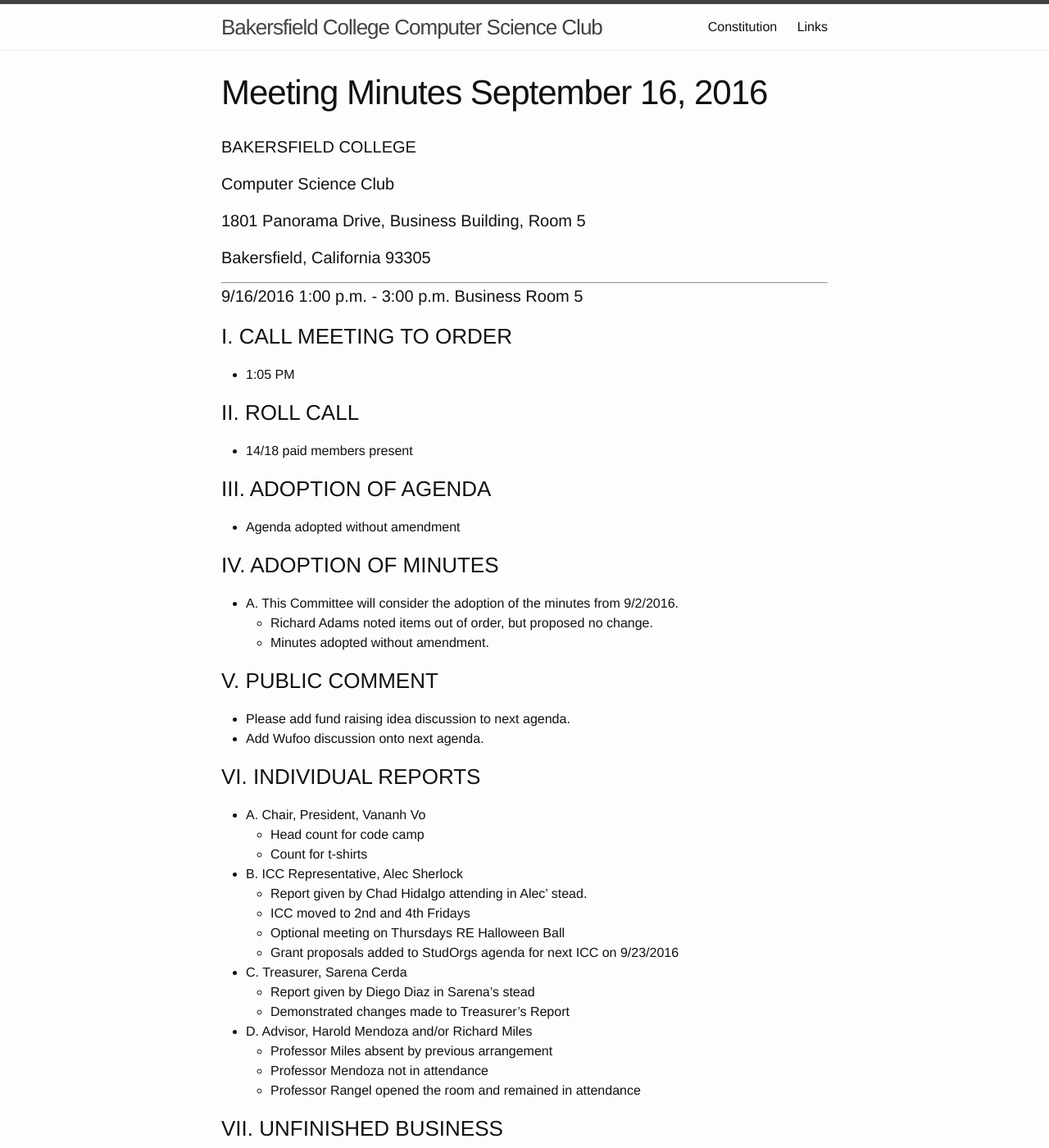
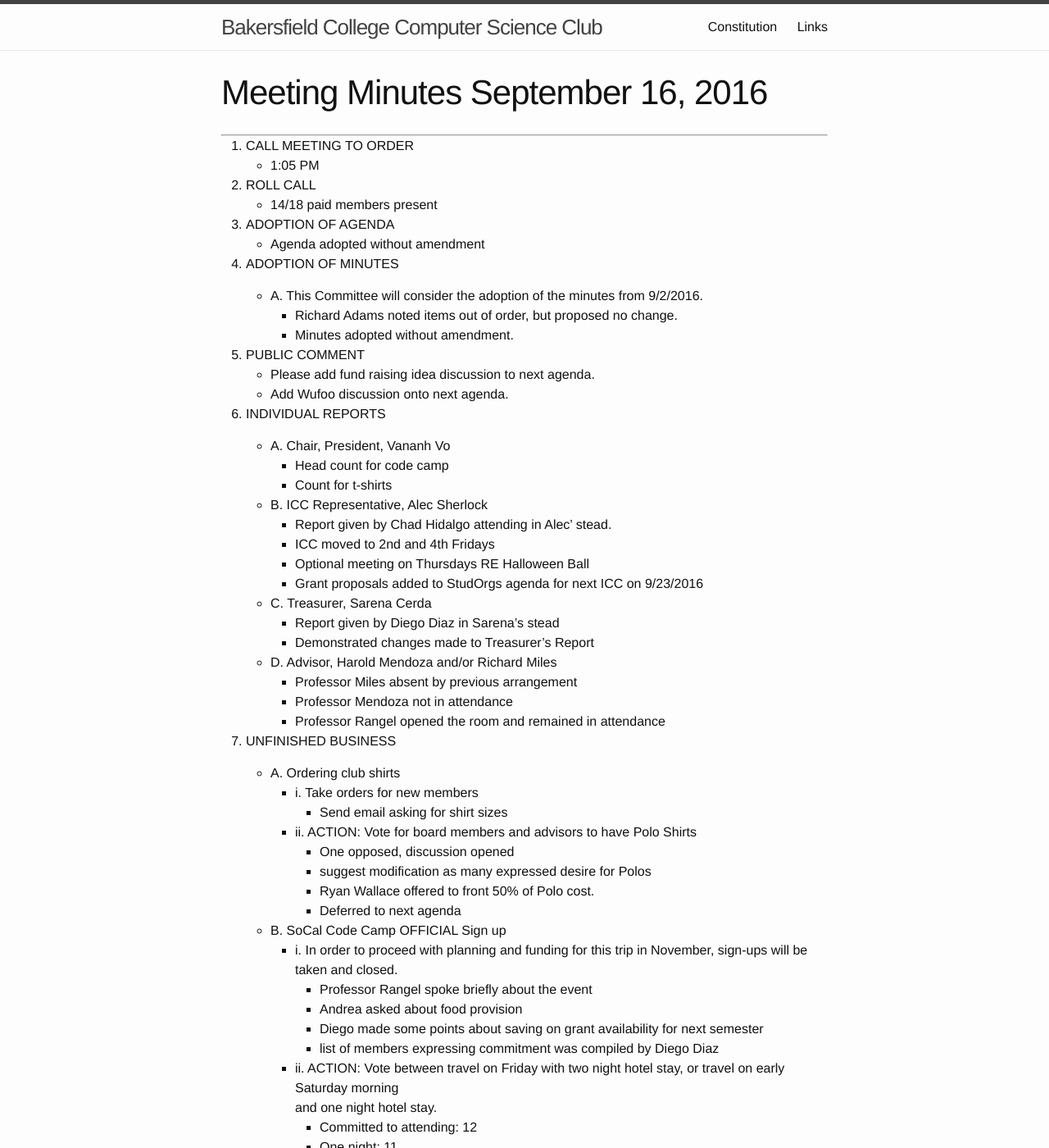
Before and after one commit to AICSC/aicsc.github.io, a Jekyll site: the page built from _posts/minutes/2016-09-16-minutes.markdown, in a window 1280 px wide and 1400 px high. Shown: the whole window at 82% size. Built offline with Jekyll 4.4.1, drawn with Linux system fonts in a browser that asks for light colours; some of the changed text lies outside the part shown.

Commit message:
Update 2016-09-16-minutes.markdown

```diff
--- a/_posts/minutes/2016-09-16-minutes.markdown
+++ b/_posts/minutes/2016-09-16-minutes.markdown
@@ -1,93 +1,86 @@
-#### BAKERSFIELD COLLEGE
 
-#### Computer Science Club
+---
 
-#### 1801 Panorama Drive, Business Building, Room 5
+1.	CALL MEETING TO ORDER
+    * 1:05 PM
 
-#### Bakersfield, California 93305
-___
+2.	ROLL CALL
+    * 14/18 paid members present
 
-#### 9/16/2016	1:00 p.m. - 3:00 p.m.	Business Room 5
+3.	ADOPTION OF AGENDA
+   * Agenda adopted without amendment
 
-### I.	CALL MEETING TO ORDER
-* 1:05 PM
+4.	ADOPTION OF MINUTES
 
-### II.	ROLL CALL
-* 14/18 paid members present
+    * A.	This Committee will consider the adoption of the minutes from 9/2/2016.
+        - Richard Adams noted items out of order, but proposed no change.
+        - Minutes adopted without amendment.
 
-### III.	ADOPTION OF AGENDA
-* Agenda adopted without amendment
+5.	PUBLIC COMMENT
+    * Please add fund raising idea discussion to next agenda.
+    * Add Wufoo discussion onto next agenda.
 
-### IV.	ADOPTION OF MINUTES
+6.	INDIVIDUAL REPORTS
 
-* A.	This Committee will consider the adoption of the minutes from 9/2/2016.
-    - Richard Adams noted items out of order, but proposed no change.
-    - Minutes adopted without amendment.
+    * A.	Chair, President, Vananh Vo
+        - Head count for code camp
+        - Count for t-shirts
 
-### V.	PUBLIC COMMENT
-* Please add fund raising idea discussion to next agenda.
-* Add Wufoo discussion onto next agenda.
+    * B.	ICC Representative, Alec Sherlock
+        - Report given by Chad Hidalgo attending in Alec’ stead.
+        - ICC moved to 2nd and 4th Fridays
+        - Optional meeting on Thursdays RE Halloween Ball
+        - Grant proposals added to StudOrgs agenda for next ICC on 9/23/2016
 
-### VI.	INDIVIDUAL REPORTS
+    * C.	Treasurer, Sarena Cerda
+        - Report given by Diego Diaz in Sarena’s stead
+        - Demonstrated changes made to Treasurer’s Report
 
-* A.	Chair, President, Vananh Vo
-    - Head count for code camp
-    - Count for t-shirts
+    * D.	Advisor, Harold Mendoza and/or Richard Miles
+        - Professor Miles absent by previous arrangement
+        - Professor Mendoza not in attendance
+        - Professor Rangel opened the room and remained in attendance
 
-* B.	ICC Representative, Alec Sherlock
-    - Report given by Chad Hidalgo attending in Alec’ stead.
-    - ICC moved to 2nd and 4th Fridays
-    - Optional meeting on Thursdays RE Halloween Ball
-    - Grant proposals added to StudOrgs agenda for next ICC on 9/23/2016
+7.	UNFINISHED BUSINESS
 
-* C.	Treasurer, Sarena Cerda
-    - Report given by Diego Diaz in Sarena’s stead
-    - Demonstrated changes made to Treasurer’s Report
+    * A.	Ordering club shirts
+        - i.	Take orders for new members
+            - Send email asking for shirt sizes
+        - ii.	ACTION: Vote for board members and advisors to have Polo Shirts
+            - One opposed, discussion opened
+            - suggest modification as many expressed desire for Polos
+            - Ryan Wallace offered to front 50% of Polo cost.
+            - Deferred to next agenda
+    * B.	SoCal Code Camp OFFICIAL Sign up
+        - i.	In order to proceed with planning and funding for this trip in November, sign-ups will be taken and closed.
+            - Professor Rangel spoke briefly about the event
+            - Andrea asked about food provision
+            - Diego made some points about saving on grant availability for next semester
+            - list of members expressing commitment was compiled by Diego Diaz
+        - ii.	ACTION: Vote between travel on Friday with two night hotel stay, or travel on early Saturday morning
+        and one night hotel stay.
+            - Committed to attending: 12
+            - One night: 11
+            - Two night:1
+            - With a vote of 11 to 1, the membership is in favor of a one night hotel stay
 
-* D.	Advisor, Harold Mendoza and/or Richard Miles
-    - Professor Miles absent by previous arrangement
-    - Professor Mendoza not in attendance
-    - Professor Rangel opened the room and remained in attendance
+8.	NEW BUSINESS
 
-### VII.	UNFINISHED BUSINESS
+    * A.	ACTION: 1st reading of written amendment to CSC Constitution submitted via email dated 9/12/2016 by Chad Hidalgo
+    * B.	ACTION: Vote to fast track amendment resolution
+        - Objection noted from Diego Diaz to allow for more time to have text posted for review, objection sustained by membership
+    * C.	ACTION: 2nd reading and vote to amend Constitution
+        - Push to next agenda due to objection of fast track.
+    * D.	Presentation from Eddie Rangel regarding using Xamarin to build cross platform mobile apps
+        - Recording/transcript to be made available
+        - Diego talked about break out sessions and possibility of expanding to different rooms if we have more advisors available.
+        - Github swag shared by Professor Rangel
 
-* A.	Ordering club shirts
-    - i.	Take orders for new members
-      - Send email asking for shirt sizes
-    - ii.	ACTION: Vote for board members and advisors to have Polo Shirts
-      - One opposed, discussion opened
-      - suggest modification as many expressed desire for Polos
-      - Ryan Wallace offered to front 50% of Polo cost.
-      - Deferred to next agenda
-* B.	SoCal Code Camp OFFICIAL Sign up
-    - i.	In order to proceed with planning and funding for this trip in November, sign-ups will be taken and closed.
-      - Professor Rangel spoke briefly about the event
-      - Andrea asked about food provision
-      - Diego made some points about saving on grant availability for next semester
-      - list of members expressing commitment was compiled by Diego Diaz
-    - ii.	ACTION: Vote between travel on Friday with two night hotel stay, or travel on early Saturday morning and one night hotel stay.
-        -12 committed to attending
-        - One night: 11
-        - Two night:1
-        - With a vote of 11 to 1, the membership is in favor of a one night hotel stay
+9.	COMMENTS AND ANNOUNCEMENTS
+    * Diego working on guest speaker, more details to follow
+    * Wufoo form advisement from Dr. Damania
+    * Ryan Wallace suggested presentation regarding A+ certification for next agenda
+    * Next meeting will be October 7th
 
-### VIII.	NEW BUSINESS
-
-* A.	ACTION: 1st reading of written amendment to CSC Constitution submitted via email dated 9/12/2016 by Chad Hidalgo
-* B.	ACTION: Vote to fast track amendment resolution
-    - Objection noted from Diego Diaz to allow for more time to have text posted for review, objection sustained by membership
-* C.	ACTION: 2nd reading and vote to amend Constitution
-    - Push to next agenda due to objection of fast track.
-* D.	Presentation from Eddie Rangel regarding using Xamarin to build cross platform mobile apps
-    - Recording/transcript to be made available
-    - Diego talked about break out sessions and possibility of expanding to different rooms if we have more advisors available.
-    - Github swag shared by Professor Rangel
-
-### IX.	COMMENTS AND ANNOUNCEMENTS
-* Diego working on guest speaker, more details to follow
-* Wufoo form advisement from Dr. Damania
-* Ryan Wallace suggested presentation regarding A+ certification for next agenda
-* Next meeting will be October 7th
-
-### X. ADJOURNMENT
-* Adjourned at 2:15
+10. ADJOURNMENT
+    * Adjourned at 2:15
```
